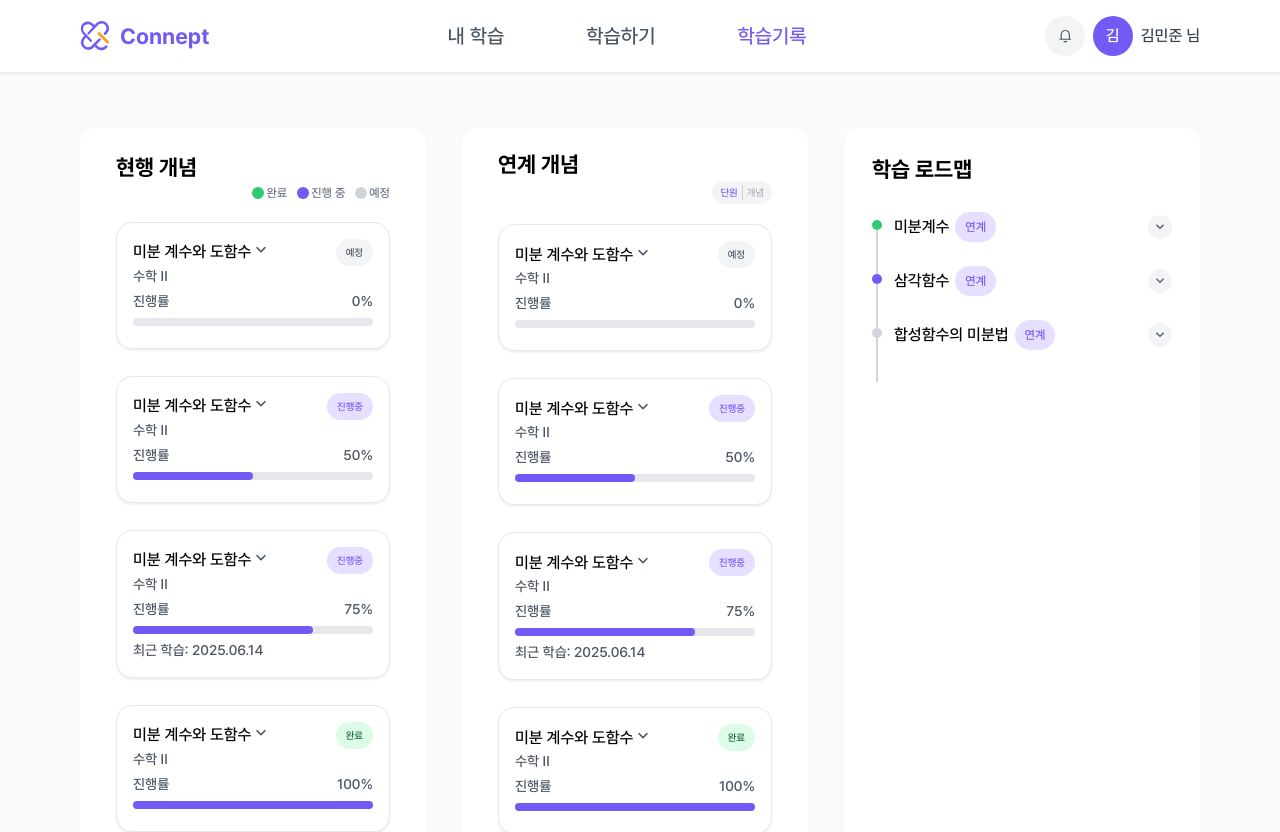
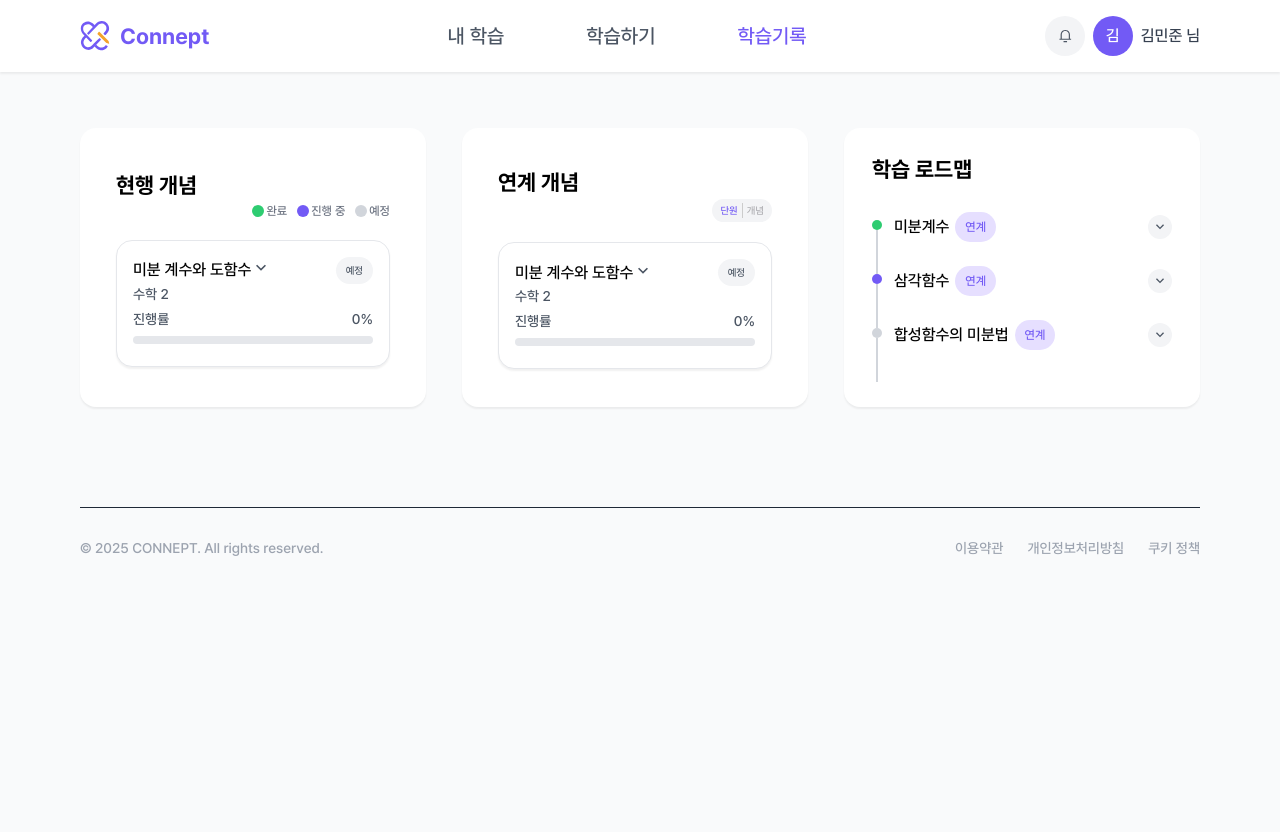
Before and after one commit to chocoboy08/connept, a Next.js app: page /history in a window 1280 px wide. Shown: the top 832 px of the page. After the commit the page ends 800 px from the top, so only its background shows below. Built offline with nearby package versions, Linux system fonts and the light colour scheme.

Commit message:
fix: 코드 리뷰 반영

```diff
--- a/src/app/(afterLogin)/(main)/history/layout.tsx
+++ b/src/app/(afterLogin)/(main)/history/layout.tsx
@@ -1,4 +1,4 @@
-export default function HistoyLayout({
+export default function HistoryLayout({
   children,
 }: Readonly<{
   children: React.ReactNode;
--- a/src/app/(afterLogin)/(main)/history/page.tsx
+++ b/src/app/(afterLogin)/(main)/history/page.tsx
@@ -32,10 +32,11 @@ export default function HistoryPage() {
           </Flex>
         </Flex>
         <Flex direction="column" gap={27}>
-          <HistoryContent progress={0} />
-          <HistoryContent progress={50} />
-          <HistoryContent progress={75} recent="2025.06.14" />
-          <HistoryContent progress={100} />
+          <HistoryContent
+            title="미분 계수와 도함수"
+            subject="수학 2"
+            progress={0}
+          />
         </Flex>
       </Box>
 
@@ -63,10 +64,11 @@ export default function HistoryPage() {
           </Flex>
         </Flex>
         <Flex direction="column" gap={27}>
-          <HistoryContent progress={0} />
-          <HistoryContent progress={50} />
-          <HistoryContent progress={75} recent="2025.06.14" />
-          <HistoryContent progress={100} />
+          <HistoryContent
+            title="미분 계수와 도함수"
+            subject="수학 2"
+            progress={0}
+          />
         </Flex>
       </Box>
 
--- a/src/components/HistoryContent.tsx
+++ b/src/components/HistoryContent.tsx
@@ -4,11 +4,15 @@ import Flex from "./base/Flex";
 import Text from "./base/Text";
 
 interface HistoryContentProp {
+  title: string;
+  subject: string;
   progress: number;
   recent?: string;
 }
 
 export default function HistoryContent({
+  title,
+  subject,
   progress,
   recent,
 }: HistoryContentProp) {
@@ -16,7 +20,7 @@ export default function HistoryContent({
     <Box border={"1px solid #E5E7EB"} paddingX={16} paddingY={16} width={274}>
       <Flex align="center" justify="space-between">
         <button className="flex justify-center">
-          <Text>미분 계수와 도함수</Text>
+          <Text>{title}</Text>
           <IconArrowDown width={20} height={20} />
         </button>
         <div
@@ -43,7 +47,7 @@ export default function HistoryContent({
         </div>
       </Flex>
       <Text size={14} color="#4B5563">
-        수학 II
+        {subject}
       </Text>
       <Flex justify="space-between" className="mt-1">
         <Text size={14} color="#4B5563">
--- a/src/components/StudyRoadMap.tsx
+++ b/src/components/StudyRoadMap.tsx
@@ -17,7 +17,7 @@ export default function StudyRoadMap() {
         </Text>
         <Flex direction="column" className="w-75">
           {mock.map((item, idx) => (
-            <Flex gap={12} key={`roadmap-${item}-${idx}`}>
+            <Flex gap={12} key={`roadmap-${item.title}-${idx}`}>
               <Flex direction="column" align="center">
                 <div
                   className={`size-2.5 rounded-full ${
--- a/src/components/StudyRoadMapItem.tsx
+++ b/src/components/StudyRoadMapItem.tsx
@@ -10,7 +10,10 @@ interface StudyRoadMapItemProp {
   isChain: boolean;
 }
 
-export default function StudyRoadMapItem({ title }: StudyRoadMapItemProp) {
+export default function StudyRoadMapItem({
+  title,
+  isChain,
+}: StudyRoadMapItemProp) {
   const [isOpen, setIsOpen] = useState(false);
   return (
     <Flex direction="column" className="flex-1 -mt-10 py-6">
@@ -22,11 +25,13 @@ export default function StudyRoadMapItem({ title }: StudyRoadMapItemProp) {
       >
         <Flex gap={6} align="center">
           <Text>{title}</Text>
-          <div className={`rounded-full px-2.5 py-1.5 bg-[#E6DFFF]`}>
-            <Text size={12} color={"var(--color-main)"}>
-              연계
-            </Text>
-          </div>
+          {isChain && (
+            <div className={`rounded-full px-2.5 py-1.5 bg-[#E6DFFF]`}>
+              <Text size={12} color={"var(--color-main)"}>
+                연계
+              </Text>
+            </div>
+          )}
         </Flex>
         <Flex
           className="size-6 rounded-full bg-[#F3F4F6]"
@@ -40,7 +45,6 @@ export default function StudyRoadMapItem({ title }: StudyRoadMapItemProp) {
       {isOpen && (
         <Flex gap={5} align="center">
           <div className="w-1.5 h-1.5 rounded-full bg-[#6B7280]" />
-
           <Text size={12} color="#6B7280">
             지수함수 미분
           </Text>
```
